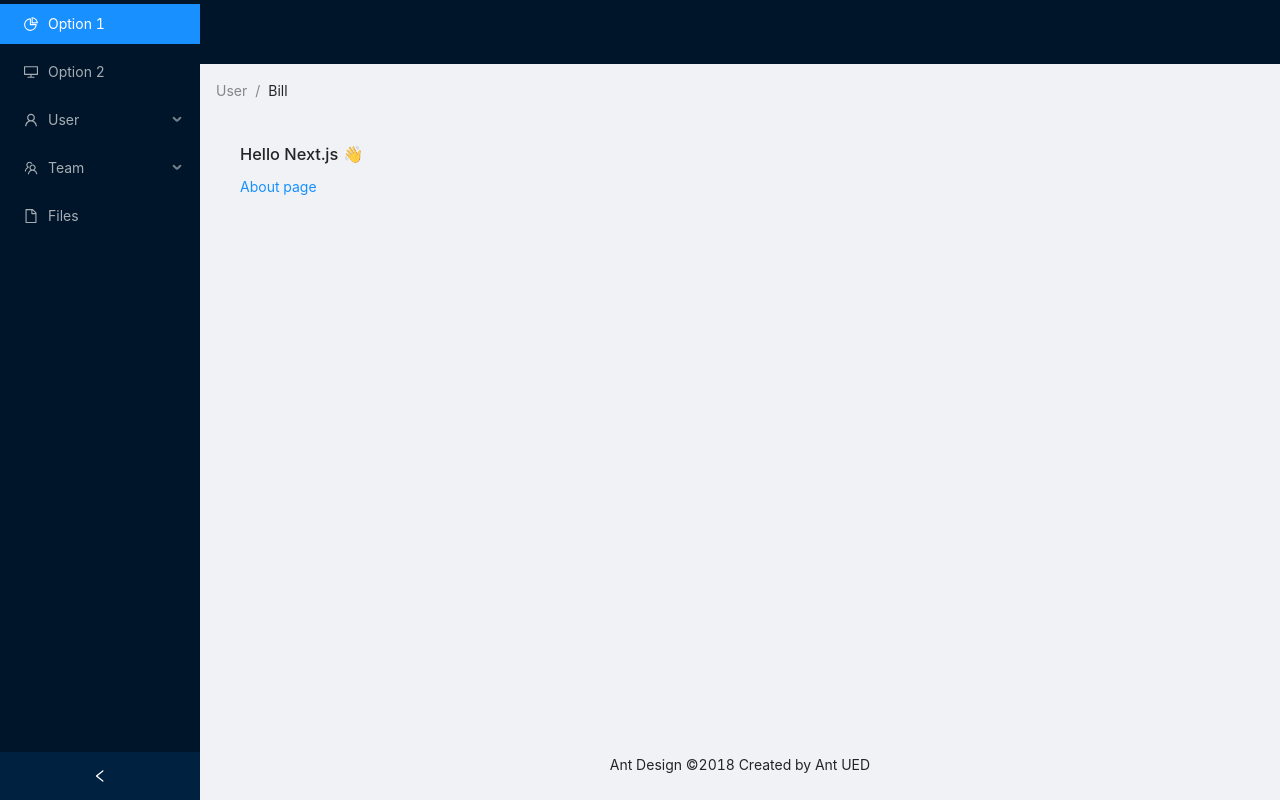
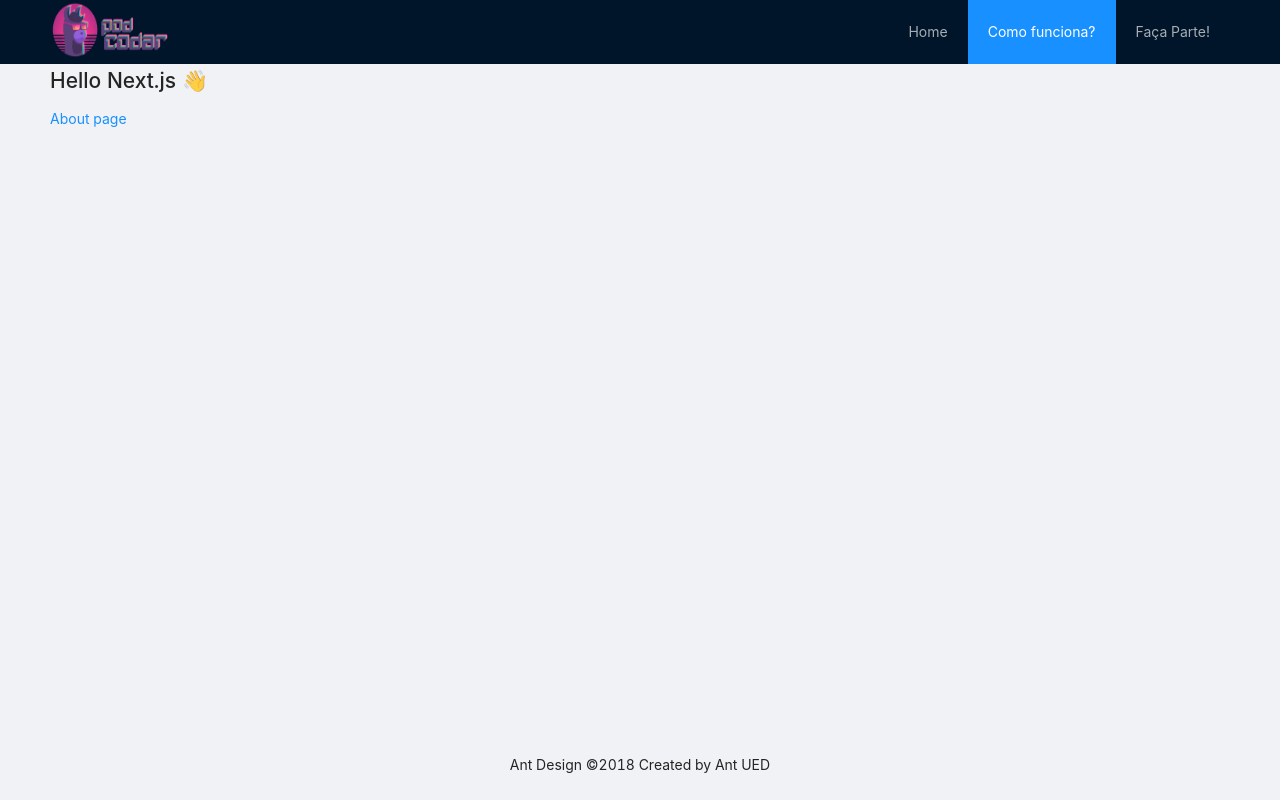
Before and after one commit to podcodar/podcodar.github.io, a Next.js app: page / in a window 1280 px wide. Built offline with nearby package versions, Linux system fonts and the light colour scheme.

Commit message:
fea: setup custom navbar template

```diff
--- /dev/null
+++ b/components/LandingPageLayout.tsx
@@ -0,0 +1,38 @@
+import { Layout, Menu } from 'antd'
+import { ReactNode } from 'react'
+import Image from 'next/image'
+
+interface LandingPageLayoutProps {
+  children: ReactNode;
+}
+const { Header, Content, Footer } = Layout;
+
+export default function LandingPageLayout({
+  children,
+}: LandingPageLayoutProps) {
+  return (
+    <Layout style={{ minHeight: '100vh' }}>
+      <Header style={{ display: 'flex' }}>
+        <div style={{ flex: 1 }} >
+          <Image
+            src="/images/logo-with-name.png"
+            alt="Picture of the author"
+            width={120}
+            height={60}
+          />
+        </div>
+        <Menu theme="dark" mode="horizontal" defaultSelectedKeys={['2']}>
+          <Menu.Item key="1">Home</Menu.Item>
+          <Menu.Item key="2">Como funciona?</Menu.Item>
+          <Menu.Item key="3">Faça Parte!</Menu.Item>
+        </Menu>
+      </Header>
+
+      <Content style={{ padding: '0 50px' }}>
+        {children}
+      </Content>
+
+      <Footer style={{ textAlign: 'center' }}>Ant Design ©2018 Created by Ant UED</Footer>
+    </Layout>
+  )
+}
--- a/components/Layout.tsx
+++ /dev/null
@@ -1,69 +0,0 @@
-import { Layout, Menu, Breadcrumb } from 'antd';
-import {
-  DesktopOutlined,
-  PieChartOutlined,
-  FileOutlined,
-  TeamOutlined,
-  UserOutlined,
-} from '@ant-design/icons';
-import React from 'react';
-
-const { Header, Content, Footer, Sider } = Layout;
-const { SubMenu } = Menu;
-
-class SiderDemo extends React.Component {
-  state = {
-    collapsed: false,
-  };
-
-  onCollapse = (collapsed: boolean) => {
-    console.log(collapsed);
-    this.setState({ collapsed });
-  };
-
-  render() {
-    const { collapsed } = this.state;
-    return (
-      <Layout style={{ minHeight: '100vh' }}>
-        <Sider collapsible collapsed={collapsed} onCollapse={this.onCollapse}>
-          <div className="logo" />
-          <Menu theme="dark" defaultSelectedKeys={['1']} mode="inline">
-            <Menu.Item key="1" icon={<PieChartOutlined />}>
-              Option 1
-            </Menu.Item>
-            <Menu.Item key="2" icon={<DesktopOutlined />}>
-              Option 2
-            </Menu.Item>
-            <SubMenu key="sub1" icon={<UserOutlined />} title="User">
-              <Menu.Item key="3">Tom</Menu.Item>
-              <Menu.Item key="4">Bill</Menu.Item>
-              <Menu.Item key="5">Alex</Menu.Item>
-            </SubMenu>
-            <SubMenu key="sub2" icon={<TeamOutlined />} title="Team">
-              <Menu.Item key="6">Team 1</Menu.Item>
-              <Menu.Item key="8">Team 2</Menu.Item>
-            </SubMenu>
-            <Menu.Item key="9" icon={<FileOutlined />}>
-              Files
-            </Menu.Item>
-          </Menu>
-        </Sider>
-        <Layout className="site-layout">
-          <Header className="site-layout-background" style={{ padding: 0 }} />
-          <Content style={{ margin: '0 16px' }}>
-            <Breadcrumb style={{ margin: '16px 0' }}>
-              <Breadcrumb.Item>User</Breadcrumb.Item>
-              <Breadcrumb.Item>Bill</Breadcrumb.Item>
-            </Breadcrumb>
-            <div className="site-layout-background" style={{ padding: 24, minHeight: 360 }}>
-              {this.props.children}
-            </div>
-          </Content>
-          <Footer style={{ textAlign: 'center' }}>Ant Design ©2018 Created by Ant UED</Footer>
-        </Layout>
-      </Layout>
-    );
-  }
-}
-
-export default SiderDemo;
--- a/pages/_app.tsx
+++ b/pages/_app.tsx
@@ -1,12 +1,13 @@
 import { AppProps } from "next/app";
+import LandingPageLayout from "../components/LandingPageLayout";
+
 import 'antd/dist/antd.css';
-import SiderDemo from "../components/Layout";
 
 function AppLayout({ Component, pageProps }: AppProps) {
   return (
-    <SiderDemo>
+    <LandingPageLayout>
       <Component {...pageProps} />
-    </SiderDemo>
+    </LandingPageLayout>
   );
 }
 
```
Also changed, not shown: public/images/logo-with-name.png (added).
